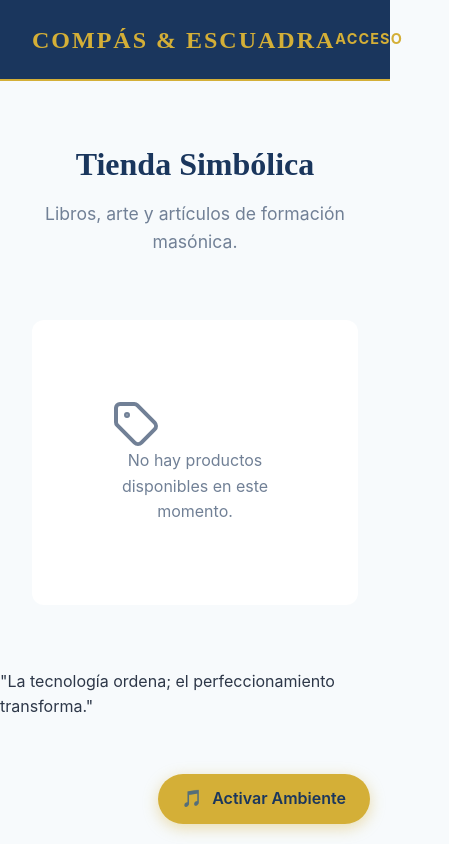
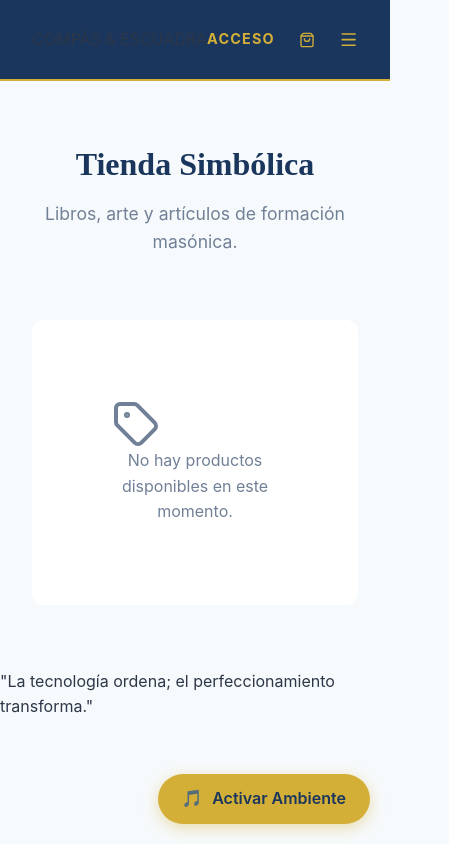
Before and after one commit to leoderam/masoneria-app, a React app in the folder app/: page /store in a window 390 px wide. Shown: the whole page, 449 px wide, since content can reach past the window. Built offline with nearby package versions, Linux system fonts and the light colour scheme; no server answers; the database is empty; the HTML template or start-up script is replaced by a standard one.

Commit message:
fix(nav): implement perfect centering grid and add admin phone column

```diff
--- a/app/src/components/layout/Navbar.module.css
+++ b/app/src/components/layout/Navbar.module.css
@@ -11,15 +11,10 @@
 }
 
 .logo {
-    font-size: 1.5rem;
-    font-weight: bold;
-    color: var(--color-gold);
-    text-transform: uppercase;
-    letter-spacing: 2px;
-    font-family: var(--font-heading);
-    flex: 1;
     display: flex;
     justify-content: flex-start;
+    align-items: center;
+    flex: 1;
 }
 
 .navLinks {
@@ -28,6 +23,14 @@
     flex: 2;
     justify-content: center;
     align-items: center;
+}
+
+.navActions {
+    display: flex;
+    align-items: center;
+    gap: 1.5rem;
+    flex: 1;
+    justify-content: flex-end;
 }
 
 .navGroup {
--- a/app/src/components/layout/Navbar.tsx
+++ b/app/src/components/layout/Navbar.tsx
@@ -77,7 +77,7 @@ export function Navbar() {
                 )}
             </div>
 
-            <div style={{ display: 'flex', alignItems: 'center', gap: 15, marginLeft: 'auto', paddingRight: '1rem' }}>
+            <div className={styles.navActions}>
                 {!user ? (
                     <Link to="/login" className={styles.navLink} style={{ fontSize: '0.9rem', fontWeight: 'bold' }}>Acceso</Link>
                 ) : (
--- a/app/src/pages/private/Admin.tsx
+++ b/app/src/pages/private/Admin.tsx
@@ -463,6 +463,7 @@ export function AdminManagement() {
                                     <td>{new Date(r.created_at).toLocaleDateString()}</td>
                                     <td style={{ fontWeight: 600 }}>{r.full_name}</td>
                                     <td>{r.email}</td>
+                                    <td>{r.phone || '-'}</td>
                                     <td style={{ fontSize: '0.85rem', maxWidth: '300px' }}>{r.message}</td>
                                     <td>
                                         <select
@@ -488,7 +489,7 @@ export function AdminManagement() {
                                     </td>
                                 </tr>
                             )) : (
-                                <tr><td colSpan={6} style={{ textAlign: 'center', padding: '2rem' }}>No hay solicitudes pendientes</td></tr>
+                                <tr><td colSpan={7} style={{ textAlign: 'center', padding: '2rem' }}>No hay solicitudes pendientes</td></tr>
                             )}
                         </tbody>
                     </table>
```
